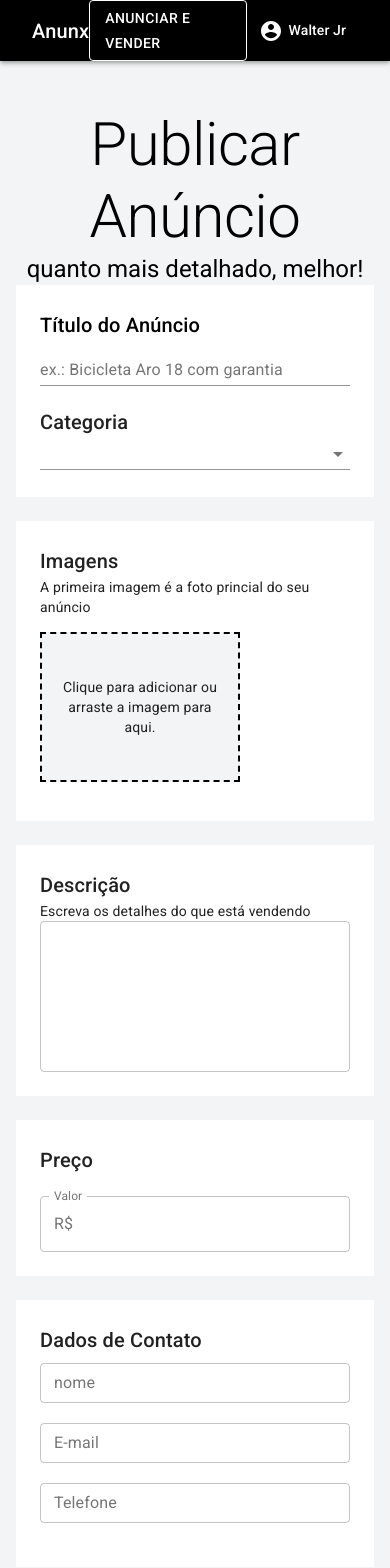
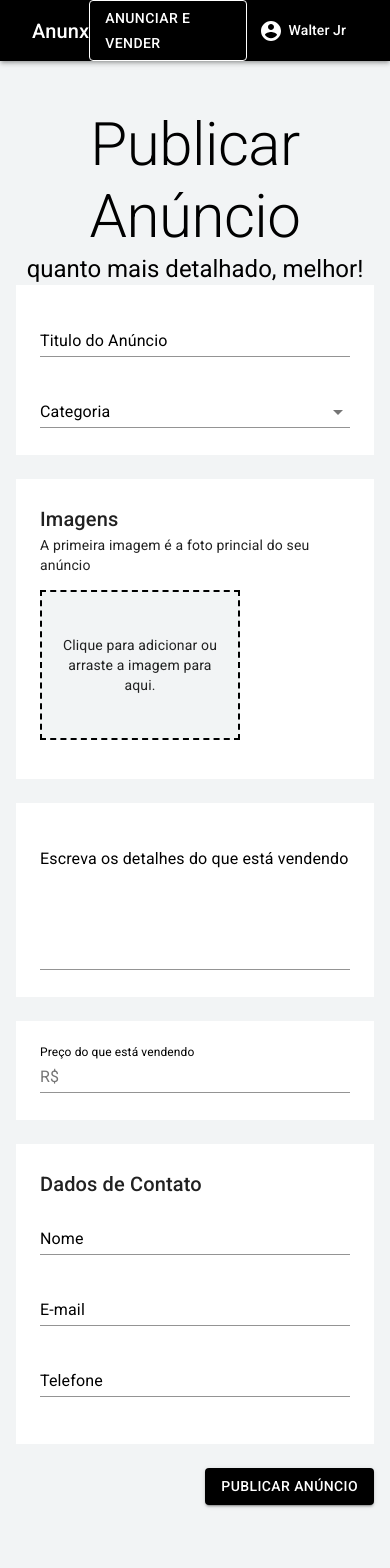
Before and after one commit to walterjrr/Anunx-Next-, a Next.js app: page /user/publish in a window 390 px wide. Shown: the top 1568 px of the page. Built offline with nearby package versions, Linux system fonts and the light colour scheme.

Commit message:
validação phone, number, email

```diff
--- a/pages/user/publish.js
+++ b/pages/user/publish.js
@@ -8,6 +8,7 @@
     Typography,
     Box,
     TextField,
+    Input,
     Select,
     MenuItem,
     Button,
@@ -56,6 +57,10 @@
         padding: 10,
         margin: "0 15px 15px 0",
     },
+    InputLabel: {
+        fontWeight: 400,
+        color: theme.palette.primary.main,
+    },
     thumb: {
         position: "relative",
         width: 200,
@@ -88,6 +93,7 @@
             height: "100%",
             width: "100%",
         },
+
     },
 }));
 
@@ -95,7 +101,13 @@
     title: yup.string().min(6, 'Escreva um titulo maior')
         .max(100, 'Titulo muito grande')
         .required('Campo Obrigatório'),
-    category: yup.string().required('Campo Obrigatório')
+    category: yup.string().required('Campo Obrigatório'),
+    description: yup.string().min(50, 'Escreva um descrição maior')
+        .required('Campo Obrigatório'),
+    price: yup.number().required('Campo obrigatório'),
+    email: yup.string().email('Digite um email valido').required('Campo obrigatório'),
+    name: yup.string().required('Campo obrigatório'),
+    phone: yup.number().required('Campo obrigatório')
 
 });
 
@@ -139,6 +151,11 @@
                 initialValues={{
                     title: '',
                     category: '',
+                    description: '',
+                    price: '',
+                    email: '',
+                    name: '',
+                    phone: '',
                 }}
                 validationSchema={validateSchema}
                 onSubmit={(values) => {
@@ -159,25 +176,25 @@
                             <form onSubmit={handleSubmit}>
                                 <Container maxWidth='md' className={classes.boxContainer}>
                                     <Box className={classes.box}>
-                                        <Typography component='h6' variant='h6' color='primary'>
-                                            Título do Anúncio
-                                        </Typography>
-                                        <TextField
+
+
+                                        <FormControl error={errors.title} fullWidth>
+                                            <InputLabel className={classes.InputLabel}>Titulo do Anúncio</InputLabel>
+
+                                            <Input
                                                 name="title"
                                                 value={values.title}
                                                 onChange={handleChange}
-                                            label='ex.: Bicicleta Aro 18 com garantia'
-                                            size='small'
-                                            fullWidth
-                                            error={errors.title}
-                                            helperText={errors.title}
                                             />
+                                            <FormHelperText>
+                                                {errors.category}
+                                            </FormHelperText>
+                                        </FormControl>
+
                                         <br />
                                         <br />
-                                        <Typography component='h6' variant='h6' color='textPrimary'>
-                                            Categoria
-                                        </Typography>
                                         <FormControl error={errors.category} fullWidth>
+                                            <InputLabel className={classes.InputLabel}>Categoria</InputLabel>
                                             <Select
                                                 name="category"
                                                 value={values.category}
@@ -261,31 +278,28 @@
 
                                 <Container maxWidth='md' className={classes.boxContainer}>
                                     <Box className={classes.box}>
-                                        <Typography component='h6' variant='h6' color='textPrimary'>
-                                            Descrição
-                                        </Typography>
-                                        <Typography component='div' variant='body2' color='textPrimary'>
-                                            Escreva os detalhes do que está vendendo
-                                        </Typography>
-                                        <TextField multiline rows={6} variant='outlined' fullWidth />
+                                        <FormControl error={errors.description} fullWidth>
+                                        <InputLabel className={classes.InputLabel}>Escreva os detalhes do que está vendendo</InputLabel>
+                                            <Input name="description" multiline rows={6} variant='outlined' onChange={handleChange}/>
+                                            <FormHelperText>
+                                                {errors.description}
+                                            </FormHelperText>
+                                        </FormControl>
                                     </Box>
                                 </Container>
 
                                 <Container maxWidth='md' className={classes.boxContainer}>
                                     <Box className={classes.box}>
-                                        <Typography component='h6' variant='h6' color='textPrimary'>
-                                            Preço
-                                        </Typography>
-                                        <br />
-                                        <FormControl fullWidth variant='outlined'>
-                                            <InputLabel>Valor</InputLabel>
-                                            <OutlinedInput
-                                                onChange={() => { }}
+                                    <FormControl error={errors.price} fullWidth>
+                                        <InputLabel className={classes.InputLabel}>Preço do que está vendendo</InputLabel>
+                                            <Input name="price"variant='outlined'
+                                            onChange={handleChange}
                                             startAdornment={
                                                 <InputAdornment position='start'>R$</InputAdornment>
-                                                }
-                                                labelWidth={40}
-                                            />
+                                            }/>
+                                            <FormHelperText>
+                                                {errors.price}
+                                            </FormHelperText>
                                         </FormControl>
                                     </Box>
                                 </Container>
@@ -300,18 +314,46 @@
                                         >
                                             Dados de Contato
                                         </Typography>
-                                        <TextField label='nome' size='small' variant='outlined' fullWidth />
+                                        <FormControl error={errors.name} fullWidth>
+                                            <InputLabel className={classes.InputLabel}>Nome</InputLabel>
+
+                                            <Input
+                                                name="name"
+                                                value={values.name}
+                                                onChange={handleChange}
+                                            />
+                                            <FormHelperText>
+                                                {errors.name}
+                                            </FormHelperText>
+                                        </FormControl>
                                         <br />
                                         <br />
-                                        <TextField label='E-mail' size='small' variant='outlined' fullWidth />
+                                        <FormControl error={errors.email} fullWidth>
+                                            <InputLabel className={classes.InputLabel}>E-mail</InputLabel>
+
+                                            <Input
+                                                name="email"
+                                                value={values.email}
+                                                onChange={handleChange}
+                                            />
+                                            <FormHelperText>
+                                                {errors.email}
+                                            </FormHelperText>
+                                        </FormControl>
                                         <br />
                                         <br />
-                                        <TextField
-                                            label='Telefone'
-                                            size='small'
-                                            variant='outlined'
-                                            fullWidth
+                                        <FormControl error={errors.phone} fullWidth>
+                                            <InputLabel className={classes.InputLabel}>Telefone</InputLabel>
+
+                                            <Input
+                                                name="phone"
+                                                value={values.phone}
+                                                onChange={handleChange}
                                             />
+                                            <FormHelperText>
+                                                {errors.phone}
+                                            </FormHelperText>
+                                        </FormControl>
                                         <br />
                                         <br />
                                     </Box>
```
Lines whose indentation alone changed are shown as unchanged.
